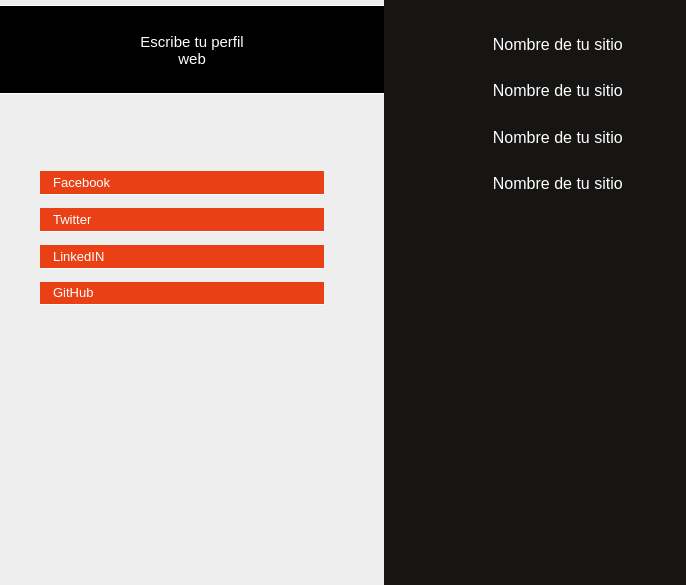
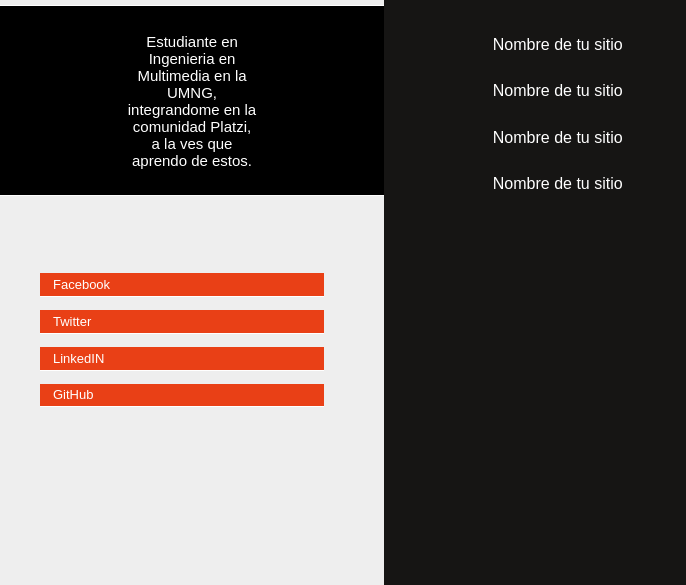
Before and after one commit to Filip9322/platzigit, a plain HTML site: page index.html in a window 1280 px wide. Shown: the part 215-800 px from the top of the page, without its empty margins (0-686 px from the left). Drawn offline with Linux system fonts and the light colour scheme.

Commit message:
se agrega perfil web

```diff
--- a/index.html
+++ b/index.html
@@ -40,7 +40,7 @@
       <div class="comunidad-autoria">
         <div class="nombre">
           <!-- 2º Commit - Tu perfil Web -->
-          <p>Escribe tu perfil web</p>
+          <p>Estudiante en Ingenieria en Multimedia en la UMNG, integrandome en la comunidad  Platzi, a la ves que aprendo de estos.</p>
         </div>
       </div>
     </section>
```
